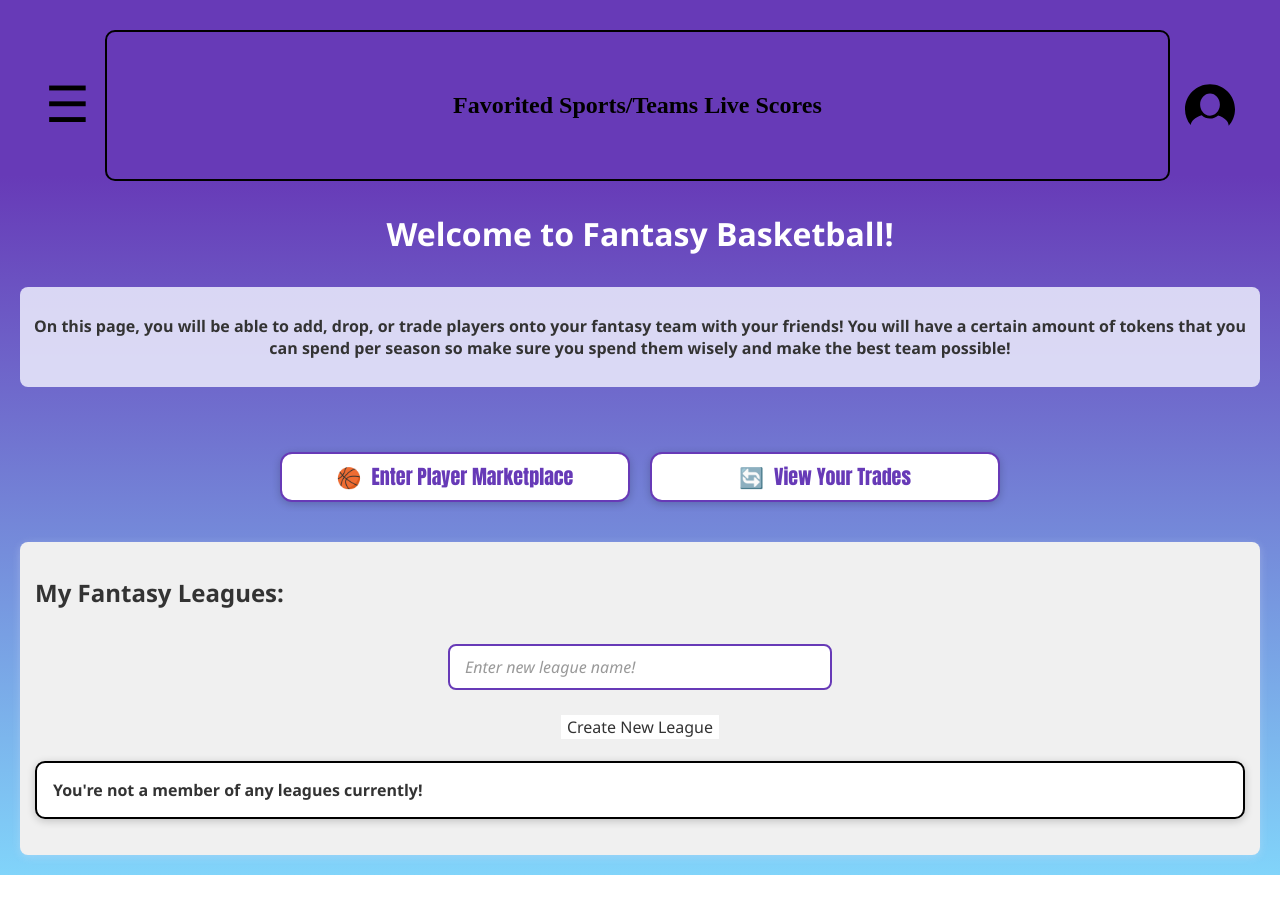
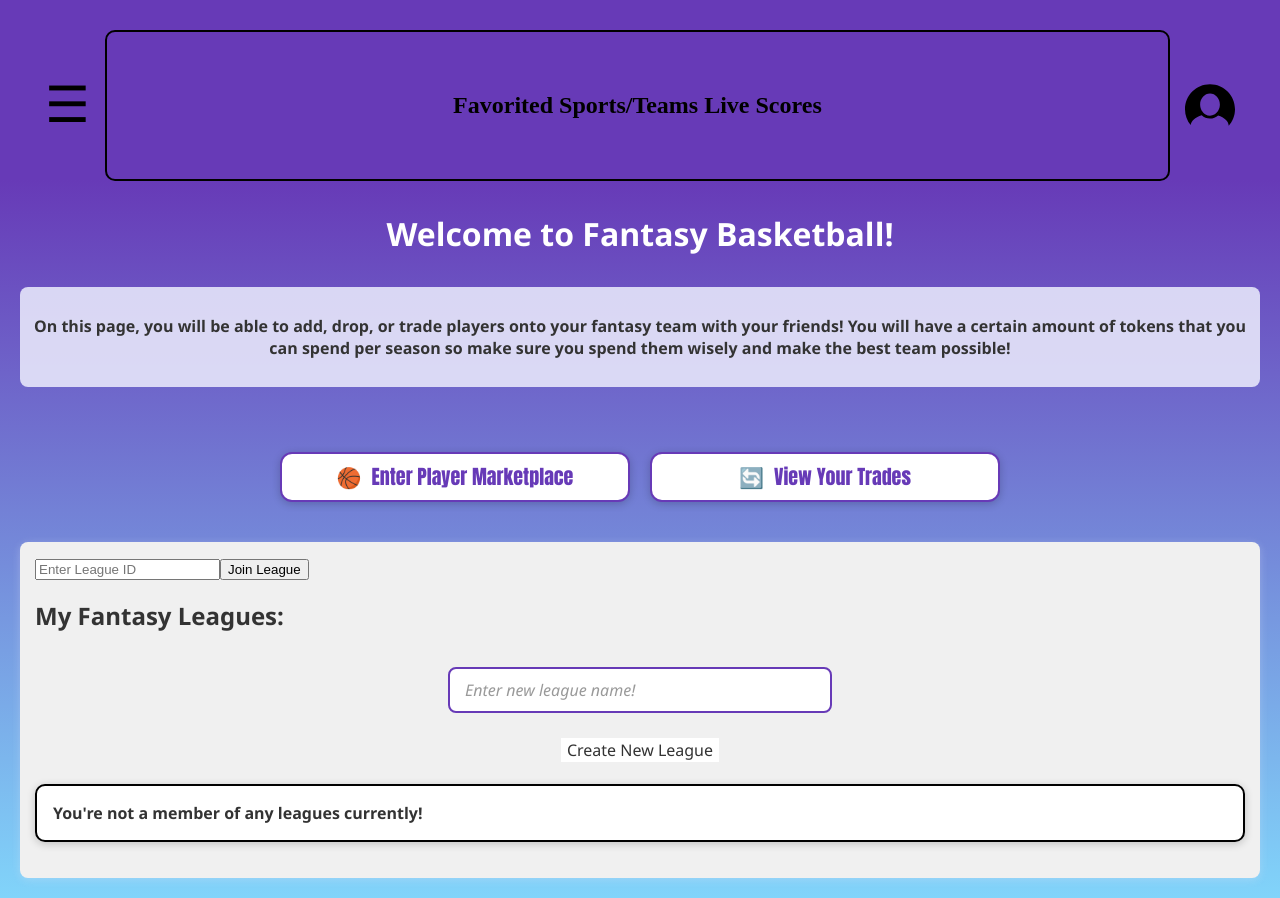
Before and after one commit to joelroyST/meta-capstone, a React (Vite) app in the folder frontend/: page /fantasy-basketball in a window 1280 px wide. Before the commit the page ends 875 px from the top, so only its background shows below. Built offline with nearby package versions, Linux system fonts and the light colour scheme.

Commit message:
Allows users to join a league by typing in the league ID

```diff
--- /dev/null
+++ b/frontend/src/components/JoinLeague.jsx
@@ -0,0 +1,56 @@
+import React, { useState } from "react";
+import "./JoinLeague.css";
+
+const JoinLeague = ({ user }) => {
+  const [leagueIdInput, setLeagueIdInput] = useState("");
+
+  const handleJoinLeague = async () => {
+    if (!leagueIdInput) {
+      alert("Please enter a League ID");
+      return;
+    }
+
+    try {
+        console.log("BEFORE HTE POST");
+      const res = await fetch(
+        `http://localhost:5000/api/league/${leagueIdInput}/join`,
+        {
+          method: "POST",
+          headers: { "Content-Type": "application/json" },
+          body: JSON.stringify({ userId: user.id }),
+        }
+      );
+      console.log("AFTER THE POST")
+      const data = await res.json();
+      if (res.ok) {
+        alert(`Successfully joined league: ${data.league.name}`);
+        setLeagueIdInput("");
+      }
+    } catch (error) {
+      console.error("Error joining league: ", error);
+      alert("Error joining league");
+    }
+  };
+
+  return (
+    <div className="join-league-container">
+      <input
+        type="text"
+        placeholder="Enter League ID"
+        value={leagueIdInput}
+        onChange={(event) => setLeagueIdInput(event.target.value)}
+        onClick={(event) => event.stopPropagation()}
+        className="join-league-input"></input>
+      <button
+        onClick={(event) => {
+          event.stopPropagation();
+          handleJoinLeague();
+        }}
+        className="join-league-button">
+        Join League
+      </button>
+    </div>
+  );
+};
+
+export default JoinLeague;
--- a/frontend/src/pages/FantasyBasketball.jsx
+++ b/frontend/src/pages/FantasyBasketball.jsx
@@ -6,6 +6,7 @@ import AccountModal from "../Components/AccountModal";
 import SidebarModal from "../components/SideBarModal";
 import LeagueModal from "../components/LeagueModal";
 import LoadingPage from "../components/LoadingPage";
+import JoinLeague from "../components/JoinLeague";
 
 const FantasyBasketball = ({ user, setUser, handleLogout }) => {
   const [openModal, setOpenModal] = useState(false);
@@ -166,6 +167,7 @@ const FantasyBasketball = ({ user, setUser, handleLogout }) => {
           <div
             className="fantasy-league-roster"
             onClick={() => setOpenLeagueModal(true)}>
+              <JoinLeague user={user} />
             <h2>My Fantasy Leagues:</h2>
             <div className="create-league-container">
               <input
```
Also changed, not shown: frontend/src/components/JoinLeague.css (added), 2 other files (tests, documents, lock files or other folders).
